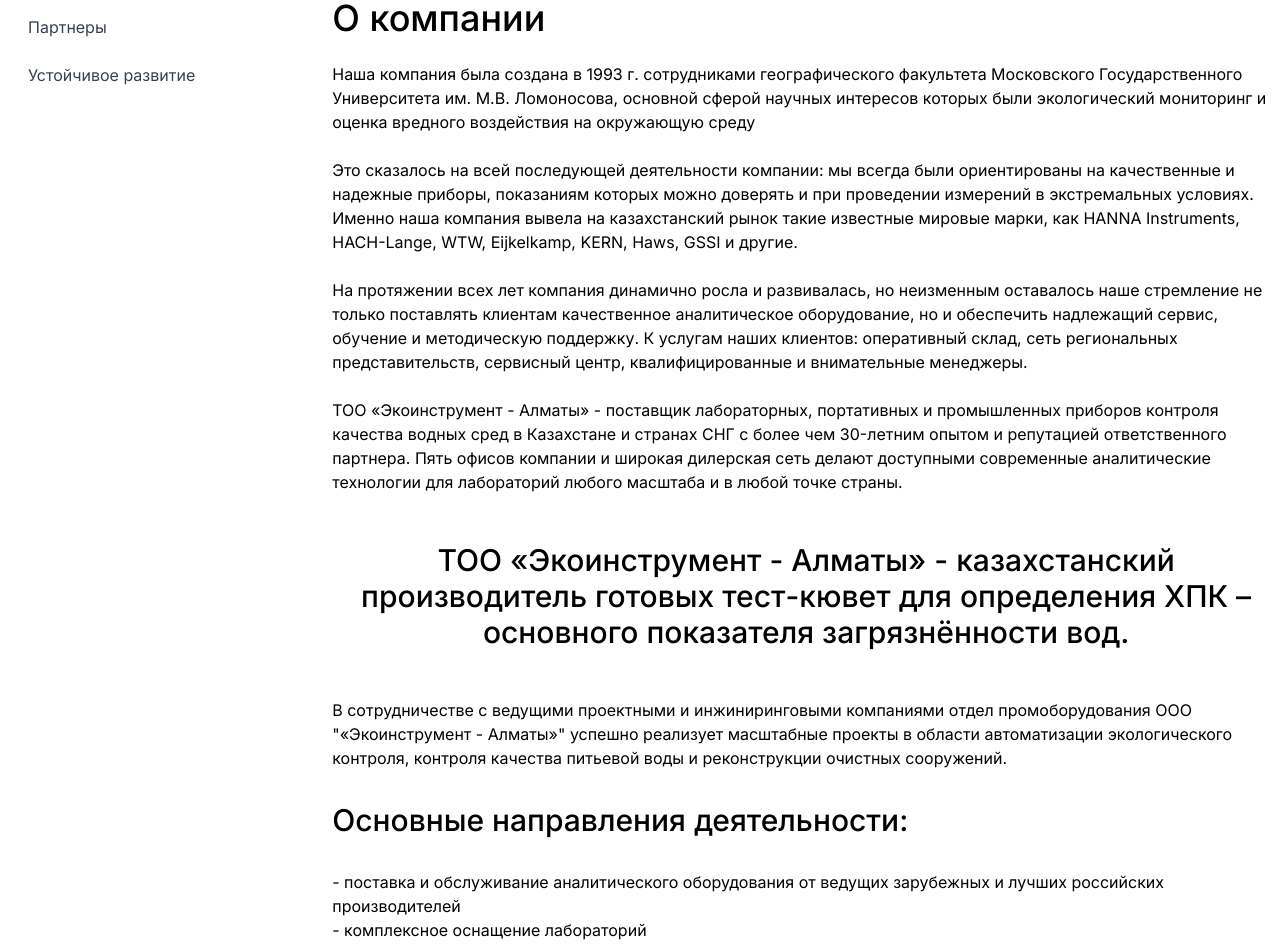
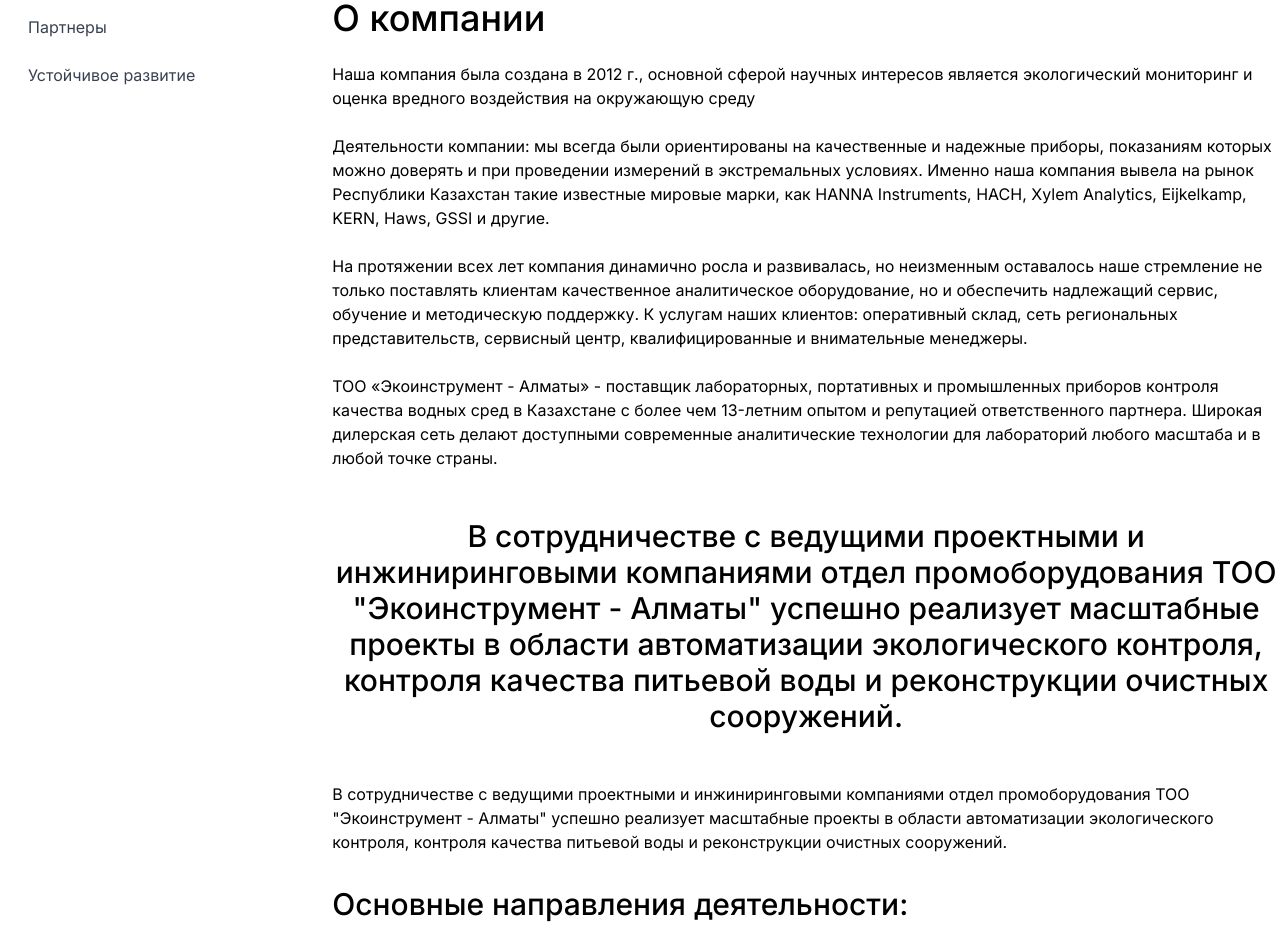
Before and after one commit to yernazarius/eco-front, a Next.js app: page /company in a window 1280 px wide. Shown: the part 280-1225 px from the top of the page. Built offline with nearby package versions, Linux system fonts and the light colour scheme; no server answers.

Commit message:
some changes

```diff
--- a/src/app/(user)/company/page.tsx
+++ b/src/app/(user)/company/page.tsx
@@ -15,16 +15,38 @@
 				<Link href="/"><span>Главная</span></Link>  | <Link href="/services"><span>О комании</span></Link>
 			</div>
 			<h1 className="text-4xl font-medium mb-6">О компании</h1>
-			<p>Наша компания была создана в 1993 г. сотрудниками географического факультета Московского Государственного Университета им. М.В. Ломоносова, основной сферой научных интересов которых были экологический мониторинг и оценка вредного воздействия на окружающую среду</p>
-			<p className='mt-6'>Это сказалось на всей последующей деятельности компании: мы всегда были ориентированы на качественные и надежные приборы, показаниям которых можно доверять и при проведении измерений в экстремальных условиях. Именно наша компания вывела на казахстанский рынок такие известные мировые марки, как HANNA Instruments, HACH-Lange, WTW, Eijkelkamp, KERN, Haws, GSSI и другие.</p>
-			<p className='mt-6'>На протяжении всех лет компания динамично росла и развивалась, но неизменным оставалось наше стремление не только поставлять клиентам качественное аналитическое оборудование, но и обеспечить надлежащий сервис, обучение и методическую поддержку. К услугам наших клиентов: оперативный склад, сеть региональных представительств, сервисный центр, квалифицированные и внимательные менеджеры.</p>
+			<p>Наша компания была создана в 2012 г., основной сферой научных интересов
+				является экологический мониторинг и оценка вредного воздействия на окружающую
+				среду</p>
+			<p className='mt-6'>Деятельности компании: мы всегда были ориентированы на качественные и
+				надежные приборы, показаниям которых можно доверять и при проведении
+				измерений в экстремальных условиях. Именно наша компания вывела на рынок
+				Республики Казахстан такие известные мировые марки, как HANNA Instruments,
+				HACH, Xylem Analytics, Eijkelkamp, KERN, Haws, GSSI и другие.</p>
+			<p className='mt-6'>На протяжении всех лет компания динамично росла и развивалась, но неизменным
+				оставалось наше стремление не только поставлять клиентам качественное
+				аналитическое оборудование, но и обеспечить надлежащий сервис, обучение и
+				методическую поддержку. К услугам наших клиентов: оперативный склад, сеть
+				региональных представительств, сервисный центр, квалифицированные и
+				внимательные менеджеры.</p>
 			<p className='mt-6'>
-				ТОО «Экоинструмент - Алматы» - поставщик лабораторных, портативных и промышленных приборов контроля качества водных сред в Казахстане и странах СНГ с более чем 30-летним опытом и репутацией ответственного партнера. Пять офисов компании и широкая дилерская сеть делают доступными современные аналитические технологии для лабораторий любого масштаба и в любой точке страны.</p>
-			<h3 className='text-center text-3xl font-medium my-12'>ТОО «Экоинструмент - Алматы» - казахстанский производитель готовых тест-кювет для определения ХПК – основного показателя загрязнённости вод.</h3>
-			<p className='mt-6'>В сотрудничестве с ведущими проектными и инжиниринговыми компаниями отдел промоборудования ООО &quot;«Экоинструмент - Алматы»&quot; успешно реализует масштабные проекты в области автоматизации экологического контроля, контроля качества питьевой воды и реконструкции очистных сооружений.</p>
+				ТОО «Экоинструмент - Алматы» - поставщик лабораторных, портативных и
+				промышленных приборов контроля качества водных сред в Казахстане с более чем
+				13-летним опытом и репутацией ответственного партнера. Широкая дилерская сеть
+				делают доступными современные аналитические технологии для лабораторий
+				любого масштаба и в любой точке страны.</p>
+			<h3 className='text-center text-3xl font-medium my-12'>В сотрудничестве с ведущими проектными и инжиниринговыми компаниями отдел
+				промоборудования ТОО &quot;Экоинструмент - Алматы&quot; успешно реализует масштабные
+				проекты в области автоматизации экологического контроля, контроля качества
+				питьевой воды и реконструкции очистных сооружений.</h3>
+			<p className='mt-6'>В сотрудничестве с ведущими проектными и инжиниринговыми компаниями отдел
+				промоборудования ТОО  &quot;Экоинструмент - Алматы&quot; успешно реализует масштабные
+				проекты в области автоматизации экологического контроля, контроля качества
+				питьевой воды и реконструкции очистных сооружений.</p>
 			<h3 className=' text-3xl font-medium my-8'>Основные направления деятельности:</h3>
 			<ul>
-				<li>- поставка и обслуживание аналитического оборудования от ведущих зарубежных и лучших российских производителей</li>
+				<li>- поставка и обслуживание аналитического оборудования от ведущих
+					зарубежных производителей</li>
 				<li>- комплексное оснащение лабораторий</li>
 				<li>- подготовка и содействие в аккредитации лабораторий</li>
 				<li>- разработка и поставка передвижных лабораторий</li>
--- a/src/app/(user)/company/partners/page.tsx
+++ b/src/app/(user)/company/partners/page.tsx
@@ -235,7 +235,7 @@
 				<Link href="/"><span>Главная</span></Link> | <Link href="/services"><span>О комании</span></Link> | <Link href="/services"><span>Партнеры</span></Link>
 			</div>
 			<h1 className="text-4xl font-medium mb-6">Партнеры</h1>
-			<p className='text-primary_text'>ООО &quot;«Экоинструмент - Алматы»&quot; всегда было ориентировано на качественные и надежные приборы, показаниям которых можно доверять даже при проведении измерений в экстремальных условиях. Именно наша компания вывела на казахстанский рынок такие известные мировые марки, как HANNA Instruments, HACH-Lange, WTW, Eijkelkamp, KERN, Haws, GSSI и другие.
+			<p className='text-primary_text'>ТОО &quot;«Экоинструмент - Алматы»&quot; всегда было ориентировано на качественные и надежные приборы, показаниям которых можно доверять даже при проведении измерений в экстремальных условиях. Именно наша компания вывела на казахстанский рынок такие известные мировые марки, как HANNA Instruments, HACH-Lange, WTW, Eijkelkamp, KERN, Haws, GSSI и другие.
 			</p>
 			<div className="container mx-auto px-4 py-8">
 				<div className="grid grid-cols-12 gap-4">
--- a/src/app/(user)/company/social-responsibility/page.tsx
+++ b/src/app/(user)/company/social-responsibility/page.tsx
@@ -17,7 +17,7 @@
 			</div>
 			<h1 className="text-4xl font-medium mb-6">Социальная ответственность
 			</h1>
-			<p>ООО «Экоинструмент - Алматы» не только является ведущим дистрибьютором аналитического оборудования и оборудования для мониторинга окружающей среды, но также, в рамках своих возможностей, занимается благотворительностью.
+			<p>ТОО «Экоинструмент - Алматы» не только является ведущим дистрибьютором аналитического оборудования и оборудования для мониторинга окружающей среды, но также, в рамках своих возможностей, занимается благотворительностью.
 
 			</p>
 			<p className='mt-6'>Мы взаимодействуем с несколькими благотворительными фондами, основным направлением деятельности которых является помощь детям. Дети – наше будущее, поэтому «Экоинструмент - Алматы» стремится не только сохранить для них чистую природу и воду, но и помочь им вырасти здоровыми и счастливыми.
--- a/src/app/(user)/services/(slider_services)/servisnoe-obsluzhivanie-vashikh-priborov/page.tsx
+++ b/src/app/(user)/services/(slider_services)/servisnoe-obsluzhivanie-vashikh-priborov/page.tsx
@@ -32,7 +32,7 @@
                 <Link href="/"><span>Главная</span></Link>  | <Link href="/services"><span>Услуги</span></Link> | <span>Сервисное обслуживание ваших приборов</span>
             </div>
             <h1 className="text-4xl font-medium mb-6">Сервисное обслуживание ваших приборов</h1>
-            <p>Основная миссия ООО «Экоинструмент - Алматы» в первую очередь связана с тем, чтобы нашим клиентам было комфортно и приятно работать с оборудованием ведущих производителей лабораторных и промышленных аналитических приборов. Именно поэтому наш Сервисный центр всегда готов предоставить всю необходимую техническую, методическую и метрологическую поддержку оборудования, расходные материалы, обучение, гарантийный послегарантийный ремонт и договор на обслуживание. Наши высококвалифицированные опытные инженеры помогут и выполнят для вас все возможные виды работ: от замены батарей, до монтажа и капитального переоснащения промышленных объектов.
+            <p>Основная миссия ТОО «Экоинструмент - Алматы» в первую очередь связана с тем, чтобы нашим клиентам было комфортно и приятно работать с оборудованием ведущих производителей лабораторных и промышленных аналитических приборов. Именно поэтому наш Сервисный центр всегда готов предоставить всю необходимую техническую, методическую и метрологическую поддержку оборудования, расходные материалы, обучение, гарантийный послегарантийный ремонт и договор на обслуживание. Наши высококвалифицированные опытные инженеры помогут и выполнят для вас все возможные виды работ: от замены батарей, до монтажа и капитального переоснащения промышленных объектов.
             </p>
 
             <div className=" mx-auto px-4 py-8">
--- a/src/components/Home/HomeAboutUs.tsx
+++ b/src/components/Home/HomeAboutUs.tsx
@@ -20,7 +20,7 @@
             </p>
             <p className="text-lg mb-8">
                 &emsp;&emsp;«Экоинструмент - Алматы» единственный казахстанский производитель готовых тест-наборов для определения ХПК – основного показателя загрязненности вод.
-                В сотрудничестве с ведущими проектными и инжиниринговыми компаниями отдел промоборудования ООО &quot;«Экоинструмент - Алматы»&quot; успешно реализует масштабные проекты в области автоматизации экологического контроля, контроля качества питьевой воды и реконструкции очистных сооружений.
+                В сотрудничестве с ведущими проектными и инжиниринговыми компаниями отдел промоборудования ТОО &quot;«Экоинструмент - Алматы»&quot; успешно реализует масштабные проекты в области автоматизации экологического контроля, контроля качества питьевой воды и реконструкции очистных сооружений.
             </p>
             <div className="flex flex-wrap justify-around items-baseline mx-24 my-16">
                 <div className="flex flex-col items-center justify-start w-1/4">
```
